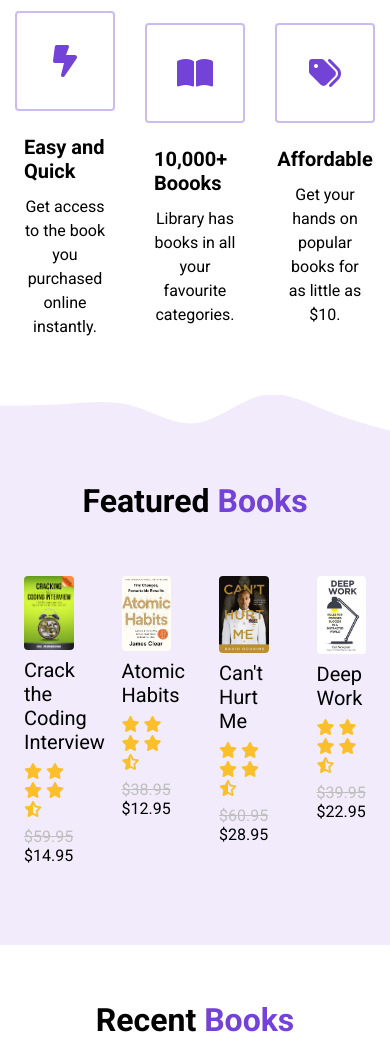
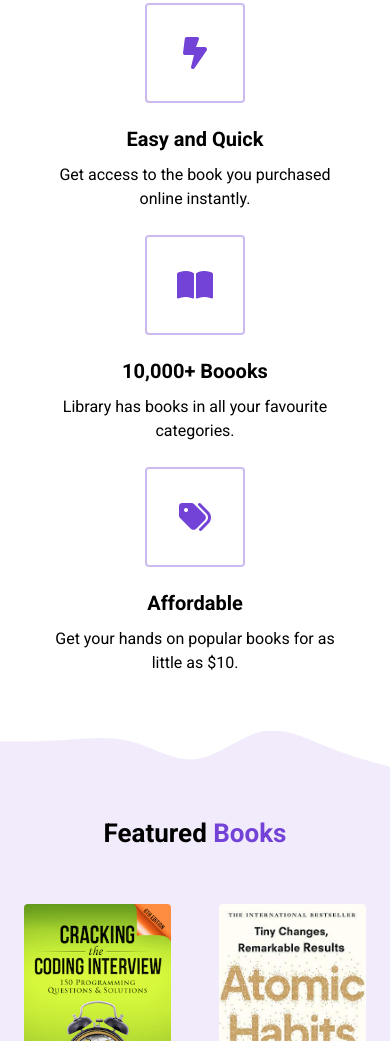
Before and after one commit to Drclarke99/E-Commerce-Project, a plain HTML site: page index.html in a window 390 px wide. Shown: the part 959-2000 px from the top of the page. Drawn offline with Linux system fonts and the light colour scheme.

Commit message:
added responsiveness

```diff
--- a/styles.css
+++ b/styles.css
@@ -256,6 +256,7 @@ button:active {
 
 .highlight__wrapper {
     display: flex;
+    flex-wrap: wrap;
 }
 
 .highlight {
@@ -264,7 +265,6 @@ button:active {
     display: flex;
     flex-direction: column;
     align-items: center;
-    justify-content: center;
 }
 
 .highlight__para {
@@ -288,6 +288,7 @@ button:active {
 .highlight__subtitle {
     font-size: 20px;
     margin-bottom: 12px;
+    text-align: center;
 }
 
 /* FEATURED */
@@ -376,6 +377,30 @@ footer {
     padding: 0 8px;
 }
 
+/* SMALL PHONES, TABLETS, LARGE SMARTPHONES */
+@media (max-width: 768px) {
+    .header__description {
+        padding: 0 24px;
+    }
+
+    h1 {
+        font-size: 40px;
+    }
+
+    h2 {
+        font-size: 26px;
+    }
+
+    button {
+        font-size: 18px;
+    }
+
+    .book {
+        width: 50%;
+    }
+}
+
+/*SMALL PHONE, LARGE SMARTPHONES */
 @media (max-width: 550px) {
     .nav__links {
         display: none;
@@ -384,4 +409,12 @@ footer {
     .btn__menu {
         display: block;
     }
+
+    .highlight {
+        width: 100%;
+    }
+
+    .highlight:not(:last-child) {
+        margin-bottom: 24px;
+    }
 }
```
